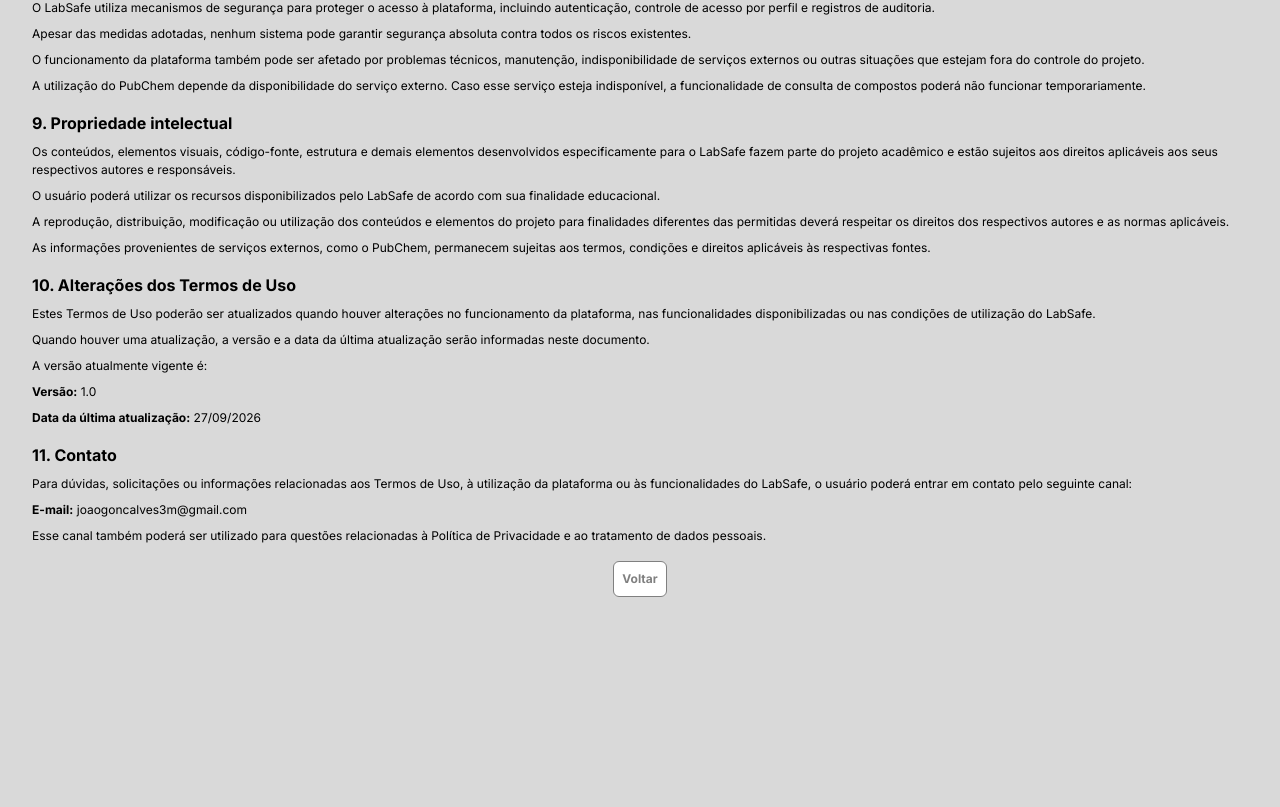
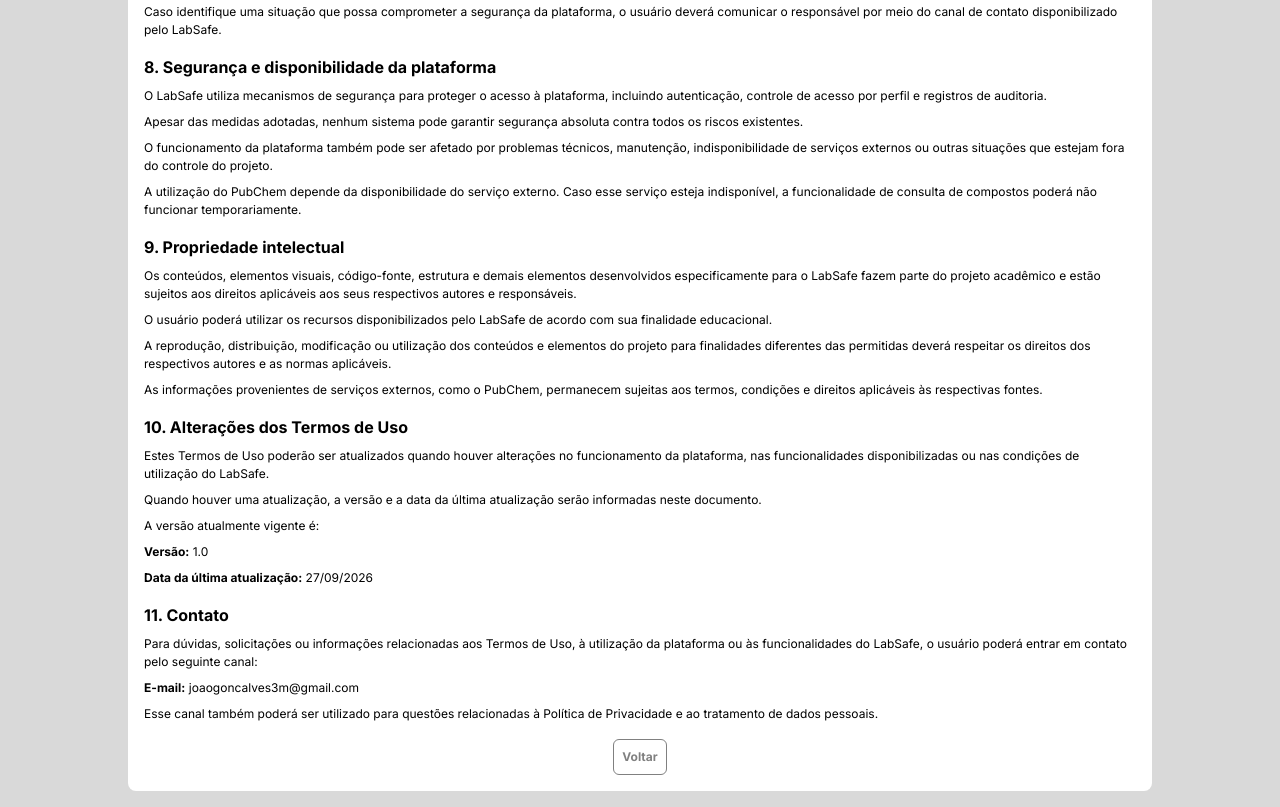
Before and after one commit to goncalvesjv2/labsafe-frontend, a React (Vite) app: page /terms-of-use in a window 1280 px wide. Shown: the part 1631-2438 px from the top of the page. Before the commit the page ends 2244 px from the top, so only its background shows below. Built offline with nearby package versions, Linux system fonts and the light colour scheme.

Commit message:
style: adiciona card nas paginas de termos e privacidade

```diff
--- a/src/components/DocumentLayout.tsx
+++ b/src/components/DocumentLayout.tsx
@@ -3,6 +3,7 @@ import { useNavigate } from "react-router-dom";
 import Content from "./Content";
 import Title from "./Title";
 import Button from "./Button";
+import Card from "./Card";
 
 interface DocumentLayoutProps extends HTMLAttributes<HTMLElement> {
     title: string;
@@ -18,13 +19,15 @@ function DocumentLayout({title, backTo = "/", className = "", children, ...props
 
     return (
         <Content>
+            <Card className="mx-auto w-full max-w-5xl">
                 <Title className="text-center">{title}</Title>
                 <main {...props} className={`flex flex-col gap-2 ${className}`}>
                     {children}
                 </main>
                 <div className="flex justify-center mt-4">
-                <Button onClick={handleBack} variant="secondary" className="bg-white">Voltar</Button>
+                    <Button onClick={handleBack} variant="secondary">Voltar</Button>
                 </div>
+            </Card>
         </Content>
     );
 }
```
Lines whose indentation alone changed are shown as unchanged.
